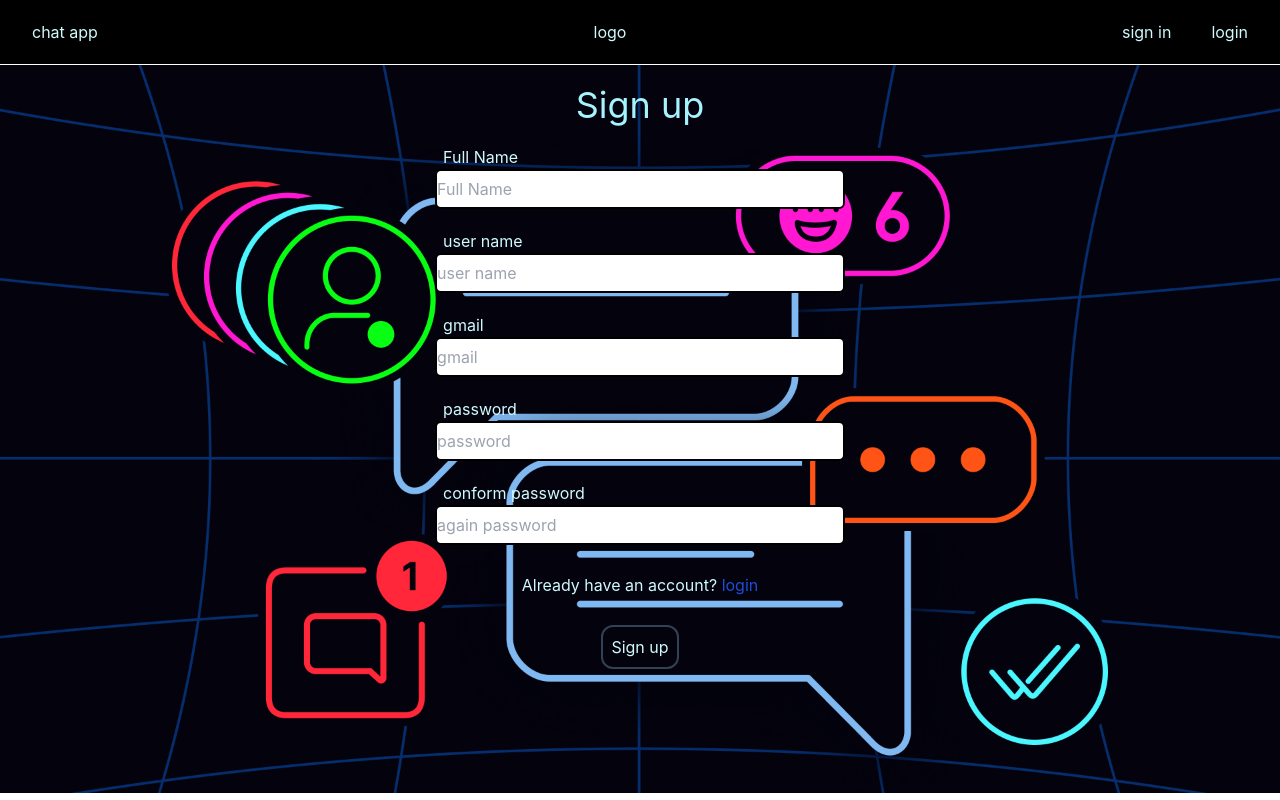
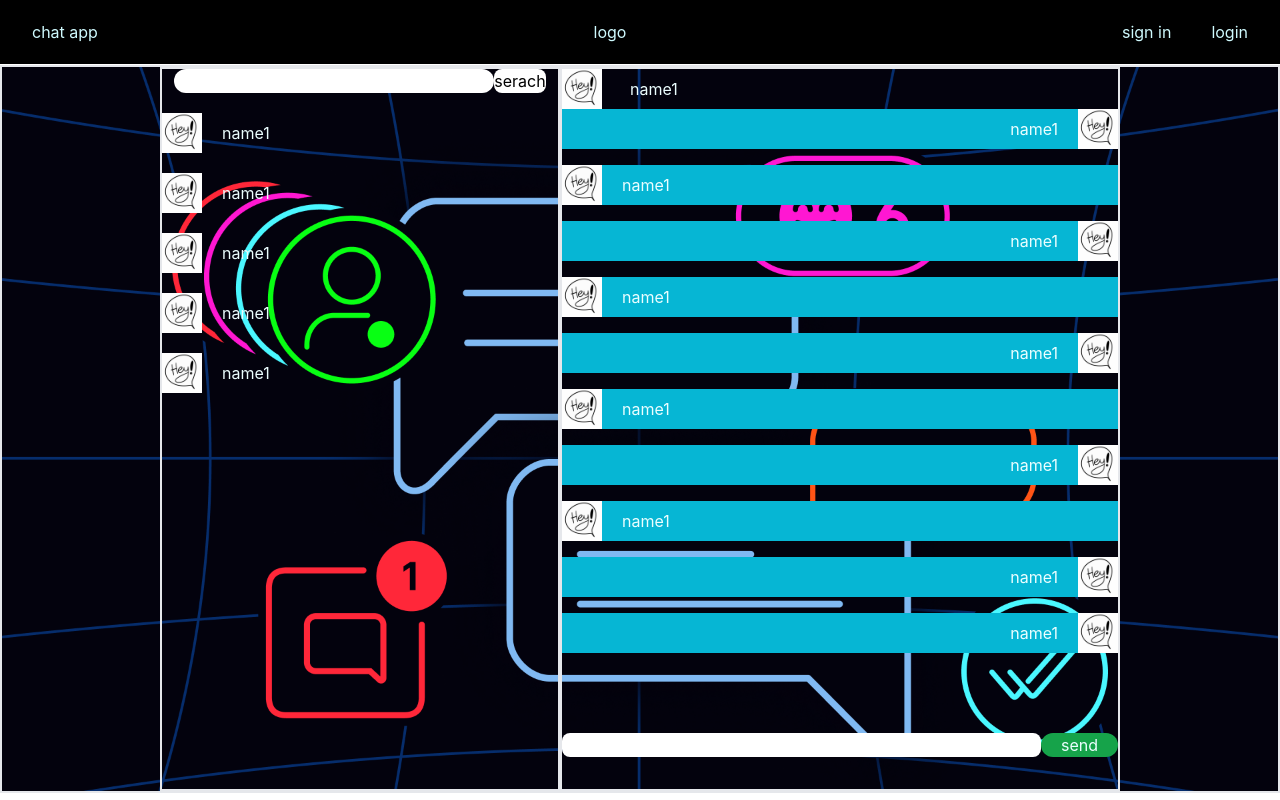
Before and after one commit to Mohit84478/Chat-app, a React (Create React App) app: page /home in a window 1280 px wide. Built offline with nearby package versions, Linux system fonts and the light colour scheme.

Commit message:
add sign up and routes

```diff
--- a/package.json
+++ b/package.json
@@ -36,6 +36,7 @@
     ]
   },
   "devDependencies": {
+    "react-router-dom": "^6.26.1",
     "tailwindcss": "^3.4.10"
   }
 }
--- a/src/App.jsx
+++ b/src/App.jsx
@@ -1,7 +1,11 @@
 
 import './App.css';
+import Home from './component/Home';
 import Login from './component/Login';
 import Sign from './component/Sign';
+
+
+import { createBrowserRouter, RouterProvider } from 'react-router-dom';
 
 function App() {
   const myStyle = {
@@ -13,11 +17,26 @@ function App() {
     backgroundSize: "cover",
     backgroundRepeat: "no-repeat",
 };
+const router=createBrowserRouter([
+  {
+    path:"/",
+    element:<Sign/>
+  },
+  {
+    path:"/login",
+  element:<Login/>
+  },
+  {
+    path:"/home",
+  element:<Home/>
+  }
+
+])
   return (
     <div className=" " style={myStyle}>
 
+<RouterProvider router={router}/>
 
-     <Sign/>
 
 
     </div>
--- /dev/null
+++ b/src/component/Home.jsx
@@ -0,0 +1,115 @@
+import React from 'react'
+
+const Home = () => {
+
+    return (
+        <>
+            <div className='text-cyan-50 flex justify-center border-2 h-full '>
+                <div className='border-2 w-[50vh] flex flex-col gap-5 items-center'>
+                    <div className='flex '>
+
+
+                        <input type="search" className='w-80 rounded-xl' />
+
+                        <button className='bg-white text-black rounded-lg'>serach</button>
+                    </div>
+                    <div className='flex justify-start gap-5 w-full items-center'>
+                        <img src="hey.jpg" className='h-10' alt=" heelo" />
+                        <h1>name1</h1>
+                    </div>
+                    <div className='flex justify-start gap-5 w-full items-center'>
+                        <img src="hey.jpg" className='h-10' alt=" heelo" />
+                        <h1>name1</h1>
+                    </div>
+                    <div className='flex justify-start gap-5 w-full items-center'>
+                        <img src="hey.jpg" className='h-10' alt=" heelo" />
+                        <h1>name1</h1>
+                    </div>
+                    <div className='flex justify-start gap-5 w-full items-center'>
+                        <img src="hey.jpg" className='h-10' alt=" heelo" />
+                        <h1>name1</h1>
+                    </div>
+                    <div className='flex justify-start gap-5 w-full items-center'>
+                        <img src="hey.jpg" className='h-10' alt=" heelo" />
+                        <h1>name1</h1>
+                    </div>
+
+                </div>
+                <div className='border-2 w-[70vh]  justify-between'>
+
+                    <div className='flex justify-start gap-7  w-full items-center '>
+                        <img src="hey.jpg" className='h-10' alt=" heelo" />
+                        <h1>name1</h1>
+                    </div>
+                    <div className=' h-[78vh] flex flex-col gap-4'>
+
+                    <div className='flex justify-end gap-5  w-full items-center bg-cyan-500'>
+                        <h1>name1</h1>
+                        <img src="hey.jpg" className='h-10' alt=" heelo" />
+                    </div>
+                    <div className='flex justify-start gap-5  w-full items-center bg-cyan-500'>
+                        <img src="hey.jpg" className='h-10' alt=" heelo" />
+                        <h1>name1</h1>
+                    </div>
+                    <div className='flex justify-end gap-5  w-full items-center bg-cyan-500'>
+                        <h1>name1</h1>
+                        <img src="hey.jpg" className='h-10' alt=" heelo" />
+                    </div>
+                    <div className='flex justify-start gap-5  w-full items-center bg-cyan-500'>
+                        <img src="hey.jpg" className='h-10' alt=" heelo" />
+                        <h1>name1</h1>
+                    </div>
+                    <div className='flex justify-end gap-5  w-full items-center bg-cyan-500'>
+                        <h1>name1</h1>
+                        <img src="hey.jpg" className='h-10' alt=" heelo" />
+                    </div>
+                    <div className='flex justify-start gap-5  w-full items-center bg-cyan-500'>
+                        <img src="hey.jpg" className='h-10' alt=" heelo" />
+                        <h1>name1</h1>
+                    </div>
+                    <div className='flex justify-end gap-5  w-full items-center bg-cyan-500'>
+                        <h1>name1</h1>
+                        <img src="hey.jpg" className='h-10' alt=" heelo" />
+                    </div>
+                    <div className='flex justify-start gap-5  w-full items-center bg-cyan-500'>
+                        <img src="hey.jpg" className='h-10' alt=" heelo" />
+                        <h1>name1</h1>
+                    </div>
+                    <div className='flex justify-end gap-5  w-full items-center bg-cyan-500'>
+                        <h1>name1</h1>
+                        <img src="hey.jpg" className='h-10' alt=" heelo" />
+                    </div>
+                    <div className='flex justify-end gap-5  w-full items-center bg-cyan-500'>
+                        <h1>name1</h1>
+                        <img src="hey.jpg" className='h-10' alt=" heelo" />
+                    </div>
+                    </div>
+
+
+
+
+                    <div className='flex '>
+                        <input type="text" name="" id="" className='w-full rounded-lg' />
+                        <button className='bg-green-600 pl-5 pr-5 rounded-xl'>send</button>
+                    </div>
+
+
+                </div>
+
+
+
+
+
+
+
+
+
+
+
+            </div>
+
+        </>
+    )
+}
+
+export default Home
--- a/src/component/Login.jsx
+++ b/src/component/Login.jsx
@@ -4,7 +4,7 @@ const Login = () => {
   return (
     <div className=' flex justify-center'>
     <form action="" className='flex justify-center flex-col gap-5  mt-5  w-54'>
-    <p className='text-cyan-200 items-center flex justify-center text-4xl'>Sign up </p>
+    <p className='text-cyan-200 items-center flex justify-center text-4xl'>Login </p>
 
 
        <div>
@@ -31,7 +31,7 @@ const Login = () => {
              placeholder='password' />
        </div>
 
-       <p className='text-center my-2 text-cyan-100 '>Already have an account? <a href="/login" className='text-blue-700'>sign up </a></p>
+       <p className='text-center my-2 text-cyan-100 '>Already have an account? <a href="/" className='text-blue-700'>sign up </a></p>
      <div className='flex justify-center'>
        <button type='submit' className='   border-2 rounded-xl  p-2 border-slate-700 text-cyan-100 '>login </button>
      </div>
--- a/src/component/Header.jsx
+++ b/src/component/Nav.jsx
@@ -1,5 +1,5 @@
 import React from 'react'
-
+import  { Link } from 'react-router-dom';
 function header() {
     return (
         <div className='flex justify-between bg-black text-cyan-100 h-16 items-center  '>
@@ -10,9 +10,14 @@ function header() {
                 logo
             </div>
             <div className='mr-8 gap-10 flex'>
-                <a href="/sign">sign in</a>
+                <a href="/">sign in</a>
                 <a href="/login"> login</a>
             </div>
+
+
+
+
+
 
         </div>
     )
--- a/src/component/Sign.jsx
+++ b/src/component/Sign.jsx
@@ -1,4 +1,5 @@
 import React from 'react'
+import { Link } from 'react-router-dom'
 
 const Sign = () => {
    return (
@@ -61,7 +62,7 @@ const Sign = () => {
                   type="password"
                   placeholder='again password' />
             </div>
-            <p className='text-center my-2 text-cyan-100 '>Already have an account? <a href="/login" className='text-blue-700'>login  </a></p>
+            <p className='text-center my-2 text-cyan-100 '>Already have an account? <Link to={"/login"} className='text-blue-700'>login  </Link></p>
           <div className='flex justify-center'>
             <button type='submit' className='   border-2 rounded-xl  p-2 border-slate-700 text-cyan-100 '>Sign up</button>
           </div>
```
Also changed, not shown: src/index.js (+9 -2 lines), public/hey.jpg (added), 1 other file (tests, documents, lock files or other folders).
